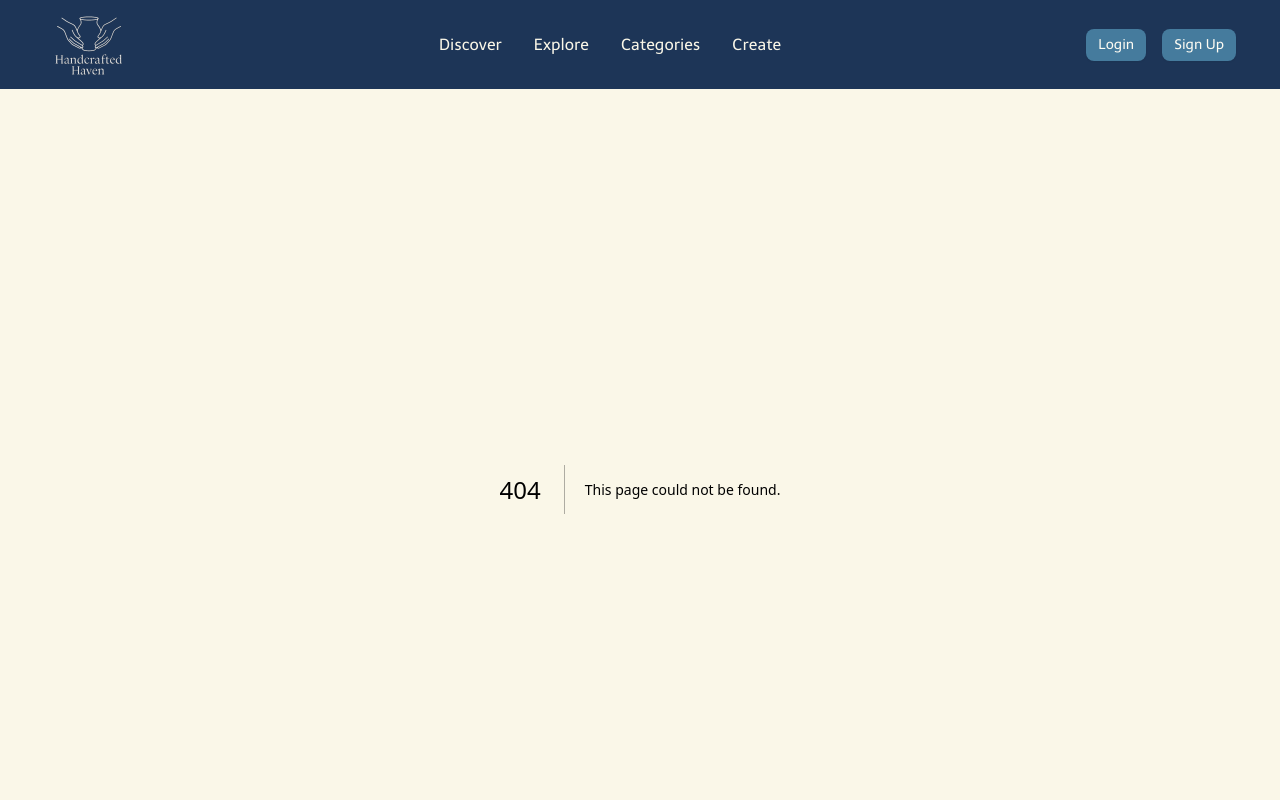
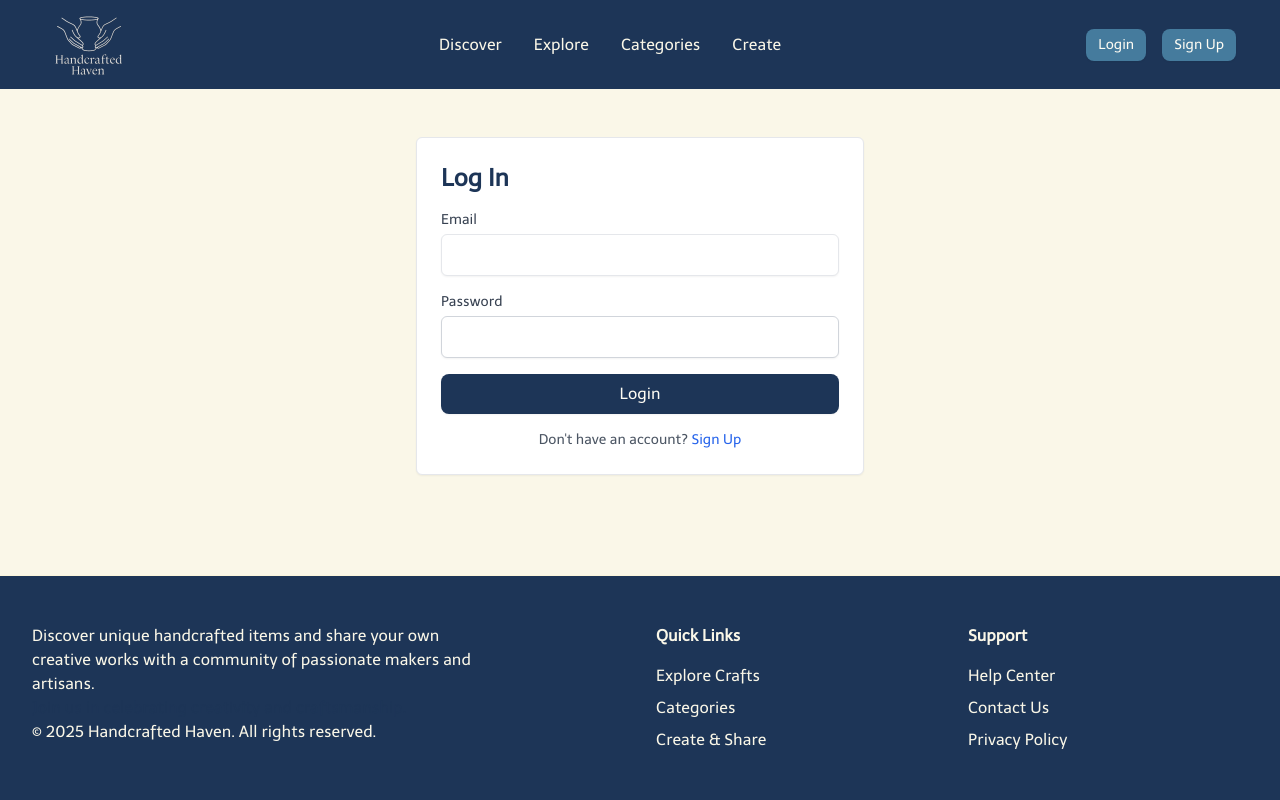
Before and after one commit to jcbhmphrs733/WDD430-GroupProject, a Next.js app: page /login in a window 1280 px wide. Before the commit this address had no page. Shown: the top 800 px of the page. Built offline with nearby package versions, Linux system fonts and the light colour scheme.

Commit message:
profile and login

```diff
--- a/package.json
+++ b/package.json
@@ -12,7 +12,9 @@
   },
   "dependencies": {
     "@vercel/postgres": "^0.10.0",
+    "bcryptjs": "^3.0.2",
     "next": "^15.0.0",
+    "next-auth": "5.0.0-beta.29",
     "react": "^18.0.0",
     "react-dom": "^18.0.0",
     "tailwind": "^4.0.0"
--- /dev/null
+++ b/src/app/login/actions.ts
@@ -0,0 +1,16 @@
+'use server';
+import { redirect } from 'next/navigation';
+import { loginUser } from '@/lib/auth';
+
+export async function handleLogin(formData: FormData) {
+    const email = formData.get('email') as string;
+    const password = formData.get('password') as string;
+
+    const user = await loginUser(email, password);
+
+    if(!user) {
+        redirect('/login')
+    }
+
+    redirect(`/profile/${user.id}`);
+}
--- /dev/null
+++ b/src/app/login/page.tsx
@@ -0,0 +1,50 @@
+import { handleLogin } from './actions';
+import { Button } from '@/components/ui/Button';
+import Link from 'next/link'
+
+export default function LoginPage() {
+    return (
+        <div className="max-w-md mx-auto mt-12 p-6 border rounded-md shadow-sm bg-white">
+            <h1 className="text-2xl font-bold mb-4">Log In</h1>
+            <form action={handleLogin} className="space-y-4">
+                <div>
+                    <label htmlFor="emal" className="block text-sm font-medium text-gray-700">
+                        Email
+                    </label>
+                    <input
+                        id="email"
+                        name="email"
+                        type="email"
+                        required
+                        className="mt-1 w-full px-3 py-2 border border gray-300 rounded-md shadow-sm"
+                    />
+                </div>
+
+                <div>
+                    <label htmlFor="password" className="block text-sm font-medium text-gray-700">
+                        Password
+                    </label>
+                    <input
+                        id="password"
+                        name="password"
+                        type="password"
+                        required
+                        className="mt-1 w-full px-3 py-2 border border-gray-300 rounded-md shadow-sm"
+                    />
+                </div>
+
+                <Button type="submit" className="w-full">
+                    Login
+                </Button>
+                <div className="text-center mt-4">
+                    <p className="text-sm text-gray-600">
+                        Don't have an account?{' '}
+                        <Link href="/signup" className="text-blue-600 hover:underline">
+                            Sign Up
+                        </Link>
+                    </p>
+                </div>
+            </form>
+        </div>
+    )
+}
--- /dev/null
+++ b/src/app/profile/[id]/page.tsx
@@ -0,0 +1,62 @@
+import { getArtpiecesbyUser, getUserById } from '@/lib/database';
+import { ArtpieceGrid } from '@/components/artpieces/ArtpieceGrid';
+import Link from 'next/link';
+import Image from 'next/image';
+
+export default async function ProfilePage({ params }: { params: { id: string } }) {
+    try {
+      const p = await params
+      const id = p.id
+
+      const [user, userArtpieces] = await Promise.all([
+          getUserById(id),
+          getArtpiecesbyUser(id)
+      ]);
+
+      const shuffledArtpieces = [...userArtpieces].sort(() => Math.random() - 0.5);
+
+
+      return (
+          <div className="min-h-screen">
+              <div className=" mx-auto px-2 sm:px-4 pt-6 sm:pt-8">
+                  {/* User Image & Name */}
+                  <div className="flex items-center gap-4 text-left mb-8 sm:mb-12 pb-0">
+                      <Image
+                      src={user.profile_image_url}
+                      width={100}
+                      height={150}
+                      className="hidden md:block px-2"
+                      alt="Creator Image" />
+                      <h1 className="text-2xl sm:text-3xl lg:text-4xl font-bold text-gray-900 mb-3 sm:mb-4 ">{user.first_name} {user.last_name}</h1>
+                  </div>
+
+                  {/* about me */}
+                  <div>
+                      <p className="text-base sm:text-lg text-gray-600 max-w-2xl mx-auto px-2 sm:px-0">{user.bio}</p>
+                  </div>
+                  {/* Artpieces sample grid */}
+                  <div>
+                      <section className="mb-12 sm:mb-16 pt-8">
+                          <ArtpieceGrid
+                          artpieces={shuffledArtpieces}
+                          title="My Work"
+                          className="mb-6 sm:mb-8"
+                          />
+                      </section>
+                  </div>
+              </div>
+          </div>
+      )
+    } catch (error) {
+    return (
+      <div className="min-h-screen">
+        <div className="text-center">
+          <h1 className="text-2xl font-bold text-red-600 mb-4">Oops! Something went wrong</h1>
+          <p className="text-gray-600">
+            {error instanceof Error ? error.message : 'Failed to load discover page'}
+          </p>
+        </div>
+      </div>
+    );
+  }
+}
--- a/src/app/profile/page.tsx
+++ /dev/null
@@ -1,62 +0,0 @@
-import { getRandomArtpieces, getFeaturedArtpieces, getAllCategories, getAllArtpieces, getArtpiecesbyUser, getUserById } from '@/lib/database';
-import { ArtpieceGrid } from '@/components/artpieces/ArtpieceGrid';
-import Link from 'next/link';
-import Image from 'next/image';
-
-export default async function ProfilePage(props: {params: Promise<{id: string}>}) {
-    try {
-        const params = await props.params;
-        const id = params.id;
-
-        const [userArtpieces] = await Promise.all([
-            getAllArtpieces()
-            // getUserById(id),
-            // getArtpiecesbyUser(id)
-        ]);
-
-        const shuffledArtpieces = [...userArtpieces].sort(() => Math.random() - 0.5);
-
-        return (
-            <div className="min-h-screen">
-                <div className=" mx-auto px-2 sm:px-4 pt-6 sm:pt-8">
-                    {/* User Image & Name */}
-                    <div className="flex items-center gap-4 text-left mb-8 sm:mb-12 pb-0">
-                        <Image
-                        src="/logo-small.png"
-                        width={100}
-                        height={150}
-                        className="hidden md:block px-2"
-                        alt="Creator Image" />
-                        <h1 className="text-2xl sm:text-3xl lg:text-4xl font-bold text-gray-900 mb-3 sm:mb-4 ">Addison Welch</h1>
-                    </div>
-
-                    {/* about me */}
-                    <div>
-                        <p className="text-base sm:text-lg text-gray-600 max-w-2xl mx-auto px-2 sm:px-0">I'm a passionate artist and small business owner who creates original, handmade art pieces inspired by nature, emotion, and everyday beauty. Each piece I design is crafted with care, blending creativity and craftsmanship to bring unique charm to any space. I started my shop to share my love for art and to connect with others who appreciate meaningful, one-of-a-kind creations. Whether it's a hand-painted canvas or a mixed-media sculpture, my goal is to spark joy and inspire creativity in others. Thank you for supporting handmade and helping me do what I love every day!</p>
-                    </div>
-                    {/* Artpieces sample grid */}
-                    <div>
-                        <section className="mb-12 sm:mb-16 pt-8">
-                            <ArtpieceGrid
-                            artpieces={shuffledArtpieces}
-                            title="My Work"
-                            className="mb-6 sm:mb-8"
-                            />
-                        </section>
-                    </div>
-                </div>
-            </div>
-        )
-    } catch (error) {
-    return (
-      <div className="min-h-screen">
-        <div className="text-center">
-          <h1 className="text-2xl font-bold text-red-600 mb-4">Oops! Something went wrong</h1>
-          <p className="text-gray-600">
-            {error instanceof Error ? error.message : 'Failed to load discover page'}
-          </p>
-        </div>
-      </div>
-    );
-  }
-}
--- a/src/components/artpieces/ArtpieceGrid.tsx
+++ b/src/components/artpieces/ArtpieceGrid.tsx
@@ -30,7 +30,7 @@ export function ArtpieceGrid({
             </h2>
 
             {/* Grid Container */}
-            <div className="grid grid-cols-1 sm:grid-cols-3 lg:grid-cols-5 gap-6 px-2 sm:px-0">
+            <div className="grid grid-cols-1 sm:grid-cols-3 lg:grid-cols-3 gap-6 px-2 sm:px-0">
                 {artpieces.map((artpiece) => (
                     <ArtpieceCard key={artpiece.id} artpiece={artpiece} />
                 ))}
--- a/src/components/layout/Header.tsx
+++ b/src/components/layout/Header.tsx
@@ -52,10 +52,10 @@ export function Header() {
           {/* Actions */}
           <div className="flex items-center space-x-4">
             <Button variant="secondary" size="sm">
-              Login
+              <Link href="/login">Login</Link>
             </Button>
             <Button variant="secondary" size="sm">
-              Sign Up
+              <Link href="/signup">Sign Up</Link>
             </Button>
           </div>
         </div>
--- /dev/null
+++ b/src/lib/auth.ts
@@ -0,0 +1,25 @@
+import { sql } from '@vercel/postgres'
+{/*For when we're ready to hash passwords */}
+// import bcrypt from 'bcryptjs';
+
+export async function loginUser(email: string, password: string) {
+    const { rows } = await sql`
+        SELECT id, email, password_hash FROM users WHERE email =${email}
+    `;
+
+    const user = rows[0];
+    if (!user) return null;
+
+    // when using bcrypt
+    // const isValid = await bcrypt.compare(password, user.password_hash);
+    // if(!isValid) return null;
+
+    // without bcrypt
+    const isValid = user.password_hash === password;
+    if(!isValid) return null;
+
+    return {
+        id: user.id,
+        email: user.email,
+    };
+}
--- a/src/lib/database.ts
+++ b/src/lib/database.ts
@@ -195,10 +195,11 @@ export async function searchArtpieces(searchTerm: string) {
 export async function getArtpiecesbyUser(userId: string): Promise<ArtpieceWithDetails[]> {
   try {
     const result = await sql`
-      SELECT * FROM artpieces_with_details
-      WHERE user_id = ${userId}
+      SELECT * FROM artpieces
+      WHERE creator_id = ${userId}
       ORDER BY created_at desc
     `;
+    console.log(result)
 
     return result.rows.map(row => ({
       ...row,
```
Also changed, not shown: 1 other file (tests, documents, lock files or other folders).
